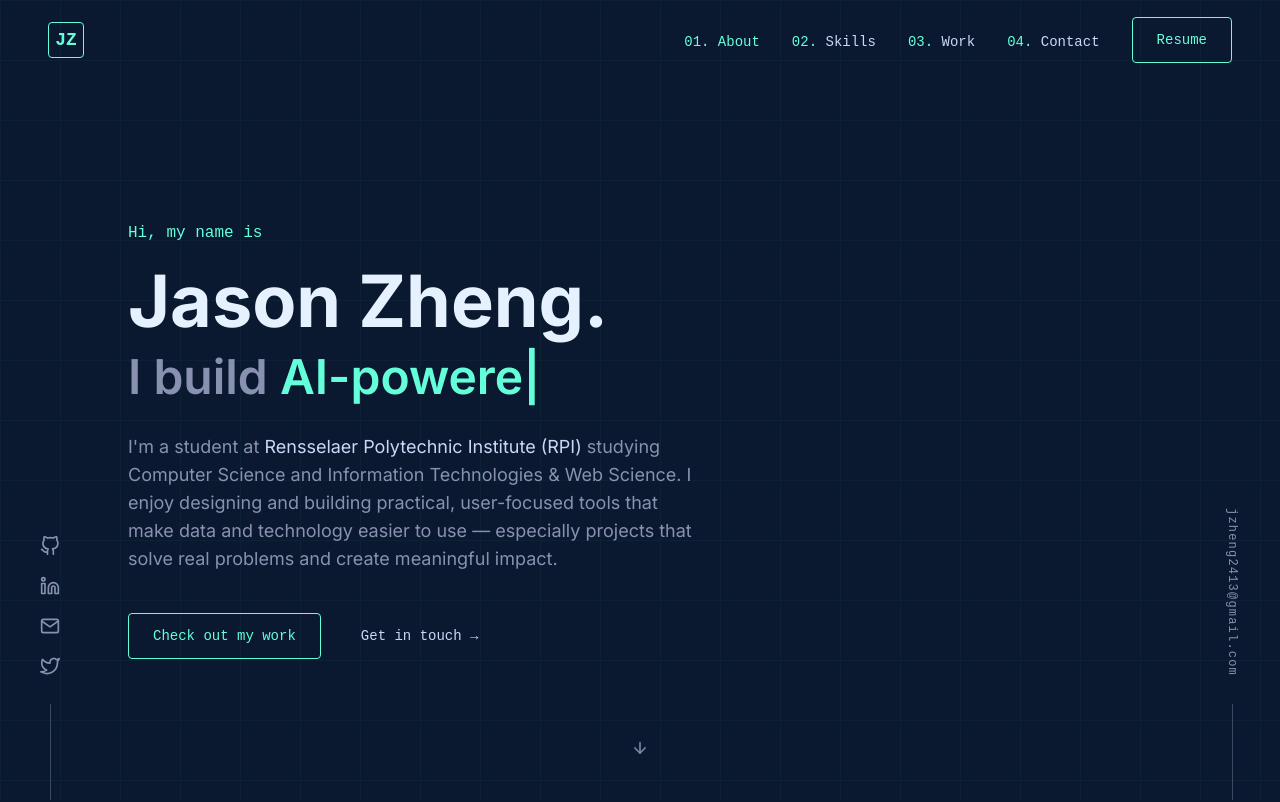
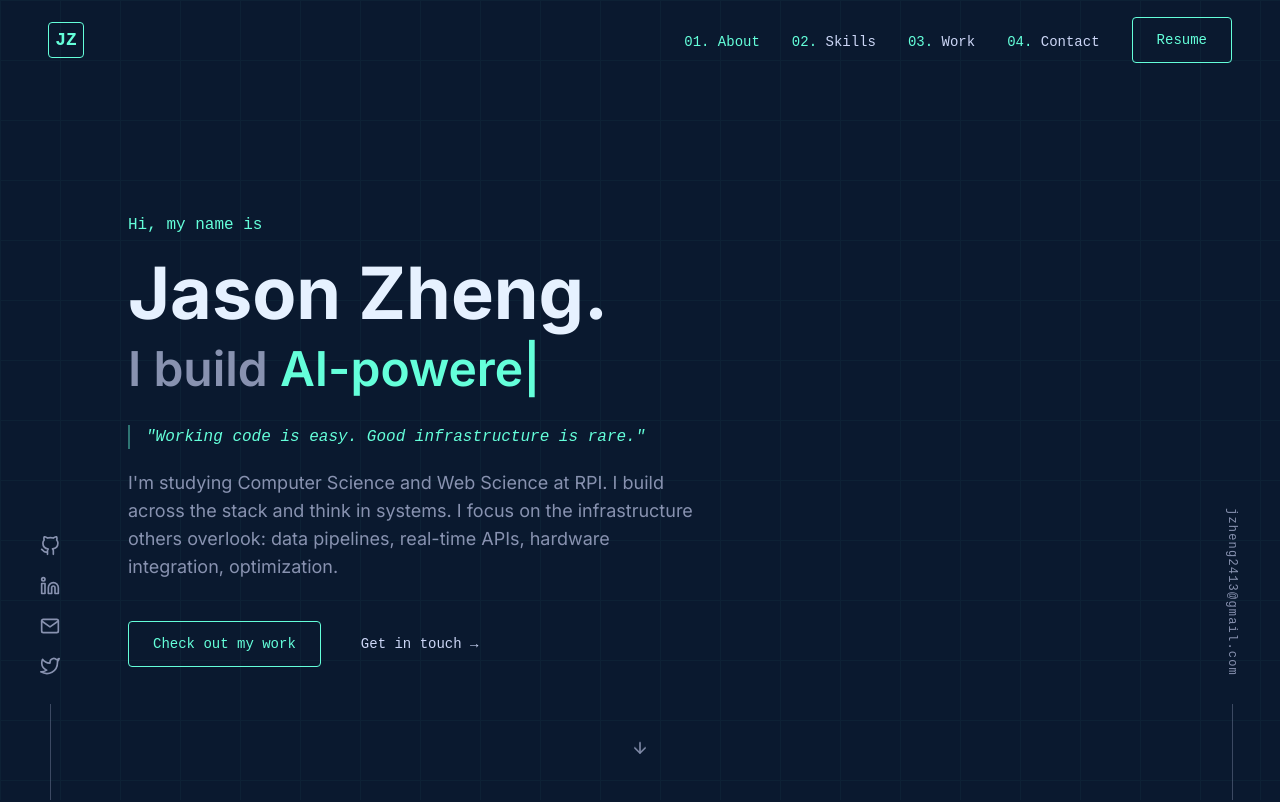
Before and after one commit to Jason-Z1/Portfolio, a React (Vite) app: page / in a window 1280 px wide. Shown: the top 802 px of the page. Built offline with nearby package versions, Linux system fonts and the light colour scheme.

Commit message:
Changed bio quote

```diff
--- a/src/components/Hero.tsx
+++ b/src/components/Hero.tsx
@@ -59,17 +59,17 @@ export default function Hero() {
           </span>
         </motion.h2>
 
-        <motion.p
-          variants={fadeInUp}
-          className="text-slate text-base sm:text-lg leading-relaxed max-w-xl mb-10"
-        >
-          I'm a student at{' '}
-          <span className="text-slate-lighter">Rensselaer Polytechnic Institute (RPI)</span>{' '}
-          studying Computer Science and Information Technologies &amp; Web Science. I enjoy
-          designing and building practical, user-focused tools that make data and technology
-          easier to use — especially projects that solve real problems and create meaningful
-          impact.
-        </motion.p>
+        <motion.div variants={fadeInUp} className="max-w-xl mb-10 space-y-5">
+          <p className="font-mono text-teal text-sm sm:text-base italic border-l-2 border-teal/40 pl-4">
+            "Working code is easy. Good infrastructure is rare."
+          </p>
+          <p className="text-slate text-base sm:text-lg leading-relaxed">
+            I'm studying Computer Science and Web Science at RPI.
+            I build across the stack and think in systems. I focus
+            on the infrastructure others overlook: data pipelines,
+            real-time APIs, hardware integration, optimization.
+          </p>
+        </motion.div>
 
         <motion.div variants={fadeInUp} className="flex flex-wrap items-center gap-4">
           <a href="#projects" className="btn-primary text-sm">
```
